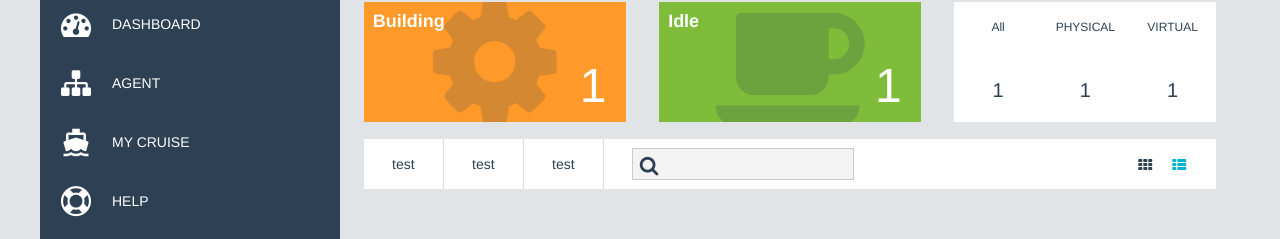
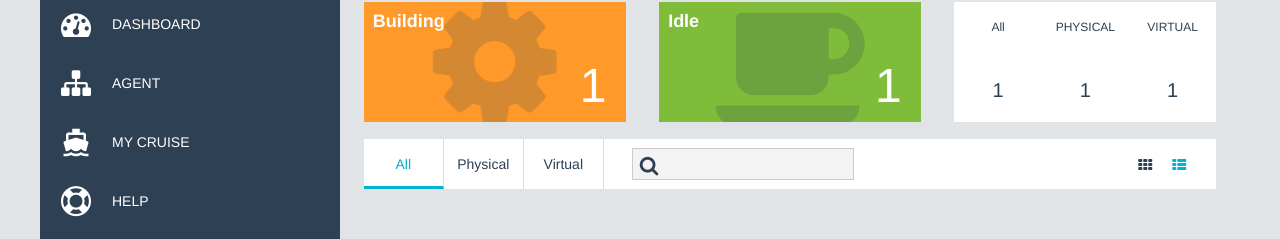
Before and after one commit to ZihaoGuan/panel_demo_augular, an Angular app: page / in a window 1280 px wide. Shown: the part 73-312 px from the top of the page. Built offline with nearby package versions, Linux system fonts and the light colour scheme.

Commit message:
build control bar of agent component

```diff
--- a/src/app/pages/agent/agent.component.html
+++ b/src/app/pages/agent/agent.component.html
@@ -34,11 +34,11 @@
         </div>
     </div>
     <div class="control-bar">
-        <app-type-tab>
+        <app-type-tab type="All" [active]="true">
         </app-type-tab>
-        <app-type-tab>
+        <app-type-tab type="Physical" [active]="false">
         </app-type-tab>
-        <app-type-tab>
+        <app-type-tab type="Virtual" [active]="false">
         </app-type-tab>
         <div class="search-box-container">
             <i class="icomoon icon-search i-20"></i>
--- a/src/app/pages/agent/components/type-tab/type-tab.component.html
+++ b/src/app/pages/agent/components/type-tab/type-tab.component.html
@@ -1,3 +1,3 @@
-<div class="type-tab">
-    {{ 'test'}}
+<div class="type-tab" [ngClass]="{'active': active}">
+    {{type}}
 </div>
--- a/src/app/pages/agent/components/type-tab/type-tab.component.ts
+++ b/src/app/pages/agent/components/type-tab/type-tab.component.ts
@@ -1,4 +1,4 @@
-import { Component, OnInit } from '@angular/core';
+import { Component, OnInit, Input } from '@angular/core';
 
 @Component({
   selector: 'app-type-tab',
@@ -6,7 +6,8 @@ import { Component, OnInit } from '@angular/core';
   styleUrls: ['./type-tab.component.sass']
 })
 export class TypeTabComponent implements OnInit {
-
+  @Input() type: string;
+  @Input() active: boolean;
   constructor() { }
 
   ngOnInit(): void {
```
